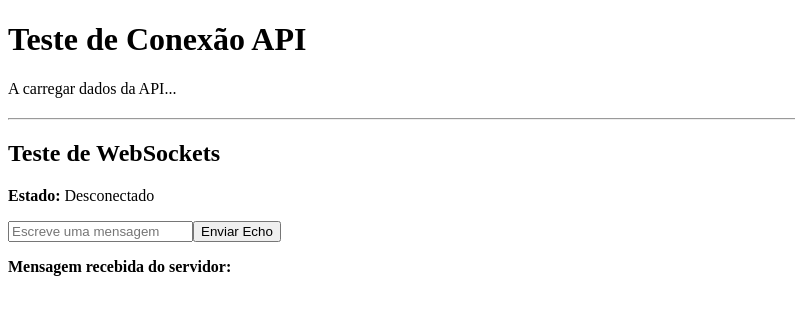
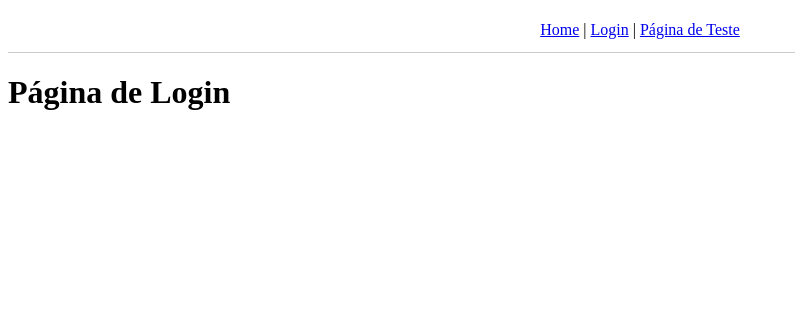
Before and after one commit to antoniorfigueiras/dad-bisca-project, a Vue app in the folder frontend/: page /login in a window 1280 px wide. Shown: the top 314 px of the page, without its empty margins (0-795 px from the left). Built offline with nearby package versions, Linux system fonts and the light colour scheme; no server answers.

Commit message:
Setup Router e Pinia

```diff
--- a/frontend/src/App.vue
+++ b/frontend/src/App.vue
@@ -1,11 +1,29 @@
-<script setup></script>
+<template>
+  <header>
+    <nav>
+      <RouterLink to="/">Home</RouterLink> |
+      <RouterLink to="/login">Login</RouterLink> |
+      <RouterLink to="/about-test">Página de Teste</RouterLink>
+    </nav>
+  </header>
 
-<template>
-  <h1>You did it!</h1>
-  <p>
-    Visit <a href="https://vuejs.org/" target="_blank" rel="noopener">vuejs.org</a> to read the
-    documentation
-  </p>
+  <RouterView />
 </template>
 
-<style scoped></style>
+<script setup>
+import { RouterLink, RouterView } from 'vue-router'
+</script>
+
+<style scoped>
+/* Estilos básicos para o menu */
+header {
+  line-height: 1.5;
+  border-bottom: 1px solid #ccc;
+  padding: 10px;
+}
+nav {
+  width: 100%;
+  font-size: 16px;
+  text-align: center;
+}
+</style>
--- a/frontend/src/main.js
+++ b/frontend/src/main.js
@@ -1,15 +1,17 @@
 import { createApp } from 'vue'
-import AboutPage from '@/pages/about/AboutPage.vue'
+import { createPinia } from 'pinia'
 
-// Importa o cliente io
-import { io } from 'socket.io-client' //
+import App from './App.vue'
+import router from './router'
+import { io } from 'socket.io-client'
 
-const app = createApp(AboutPage)
+const app = createApp(App)
 
-// Conecta ao nosso servidor WebSocket (que está na porta 3000)
-const socket = io('http://localhost:3000') //
+app.use(createPinia())
+app.use(router)
 
-// Fornece o socket a todos os componentes
-app.provide('socket', socket) //
+// --- Lógica do Socket ---
+const socket = io('http://localhost:3000')
+app.provide('socket', socket)
 
 app.mount('#app')
--- /dev/null
+++ b/frontend/src/pages/home/HomePage.vue
@@ -0,0 +1,3 @@
+<template>
+  <h1>HomePage</h1>
+</template>
--- /dev/null
+++ b/frontend/src/pages/login/LoginPage.vue
@@ -0,0 +1,3 @@
+<template>
+  <h1>Página de Login</h1>
+</template>
--- a/frontend/src/router/index.js
+++ b/frontend/src/router/index.js
@@ -1,8 +1,28 @@
 import { createRouter, createWebHistory } from 'vue-router'
+// Importa os componentes das páginas
+import HomePage from '@/pages/home/HomePage.vue'
+import LoginPage from '@/pages/login/LoginPage.vue'
+import AboutPage from '@/pages/about/AboutPage.vue' // A nossa página de teste
 
 const router = createRouter({
   history: createWebHistory(import.meta.env.BASE_URL),
-  routes: [],
+  routes: [
+    {
+      path: '/',
+      name: 'home',
+      component: HomePage
+    },
+    {
+      path: '/login',
+      name: 'login',
+      component: LoginPage
+    },
+    {
+      path: '/about-test', // Rota para a nossa página de teste
+      name: 'about-test',
+      component: AboutPage
+    }
+  ]
 })
 
 export default router
```
